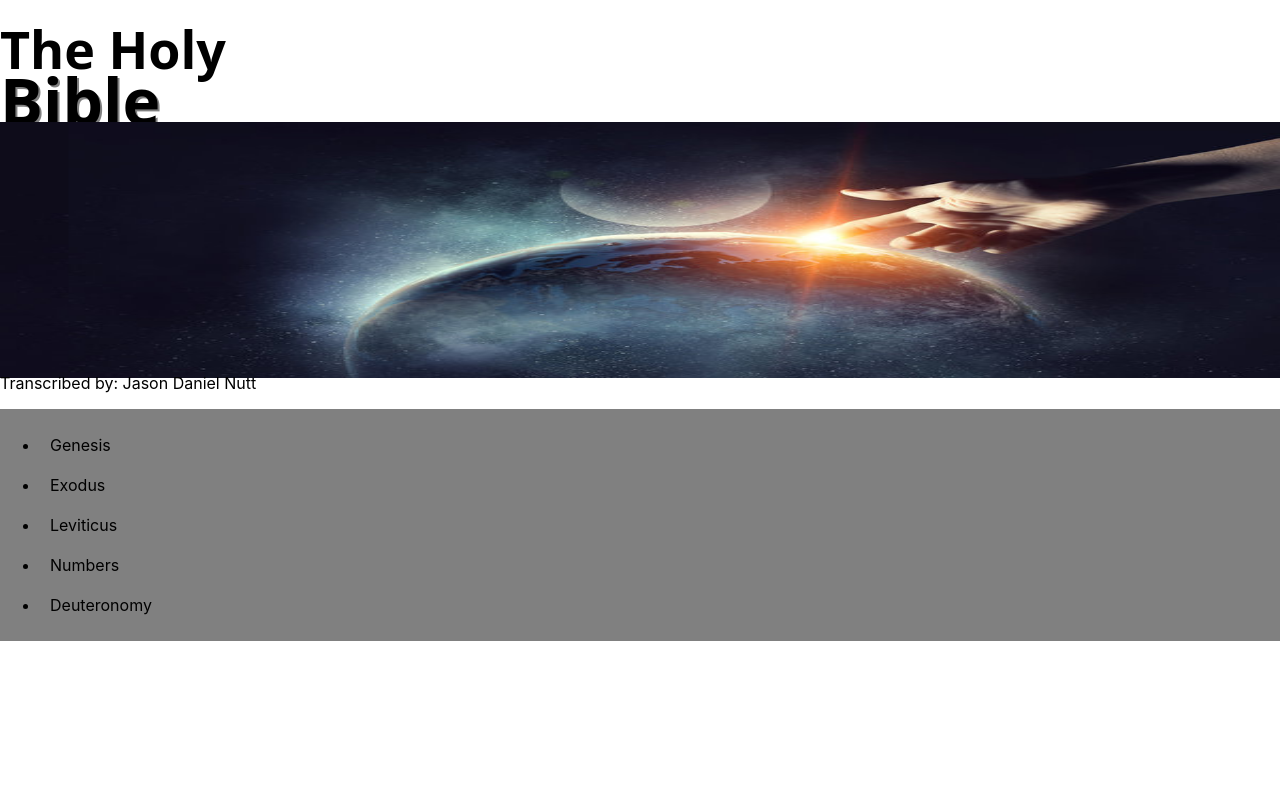
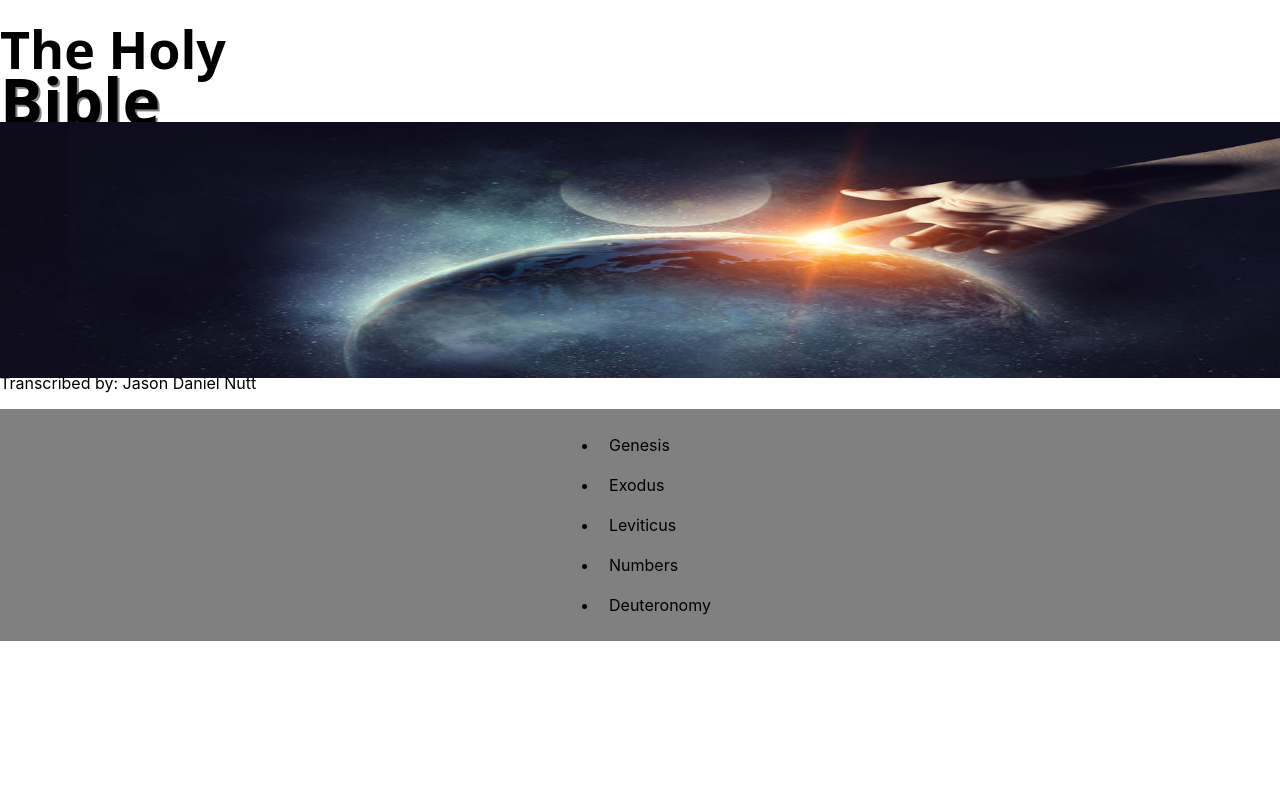
Before and after one commit to jnutt367/the-holy-bible, a Next.js app: page / in a window 1280 px wide. Shown: the top 800 px of the page. Built offline with nearby package versions, Linux system fonts and the light colour scheme.

Commit message:
Update Home.module.css
grid index

```diff
--- a/styles/Home.module.css
+++ b/styles/Home.module.css
@@ -27,8 +27,8 @@
 .index  {
   position: relative;
    top: -25px;
-  display: flex;
-  flex-direction: column;
+  display: grid;
+  grid-gaps: 10px;
   justify-content: space-around;
   background-color: grey;
 }
```
